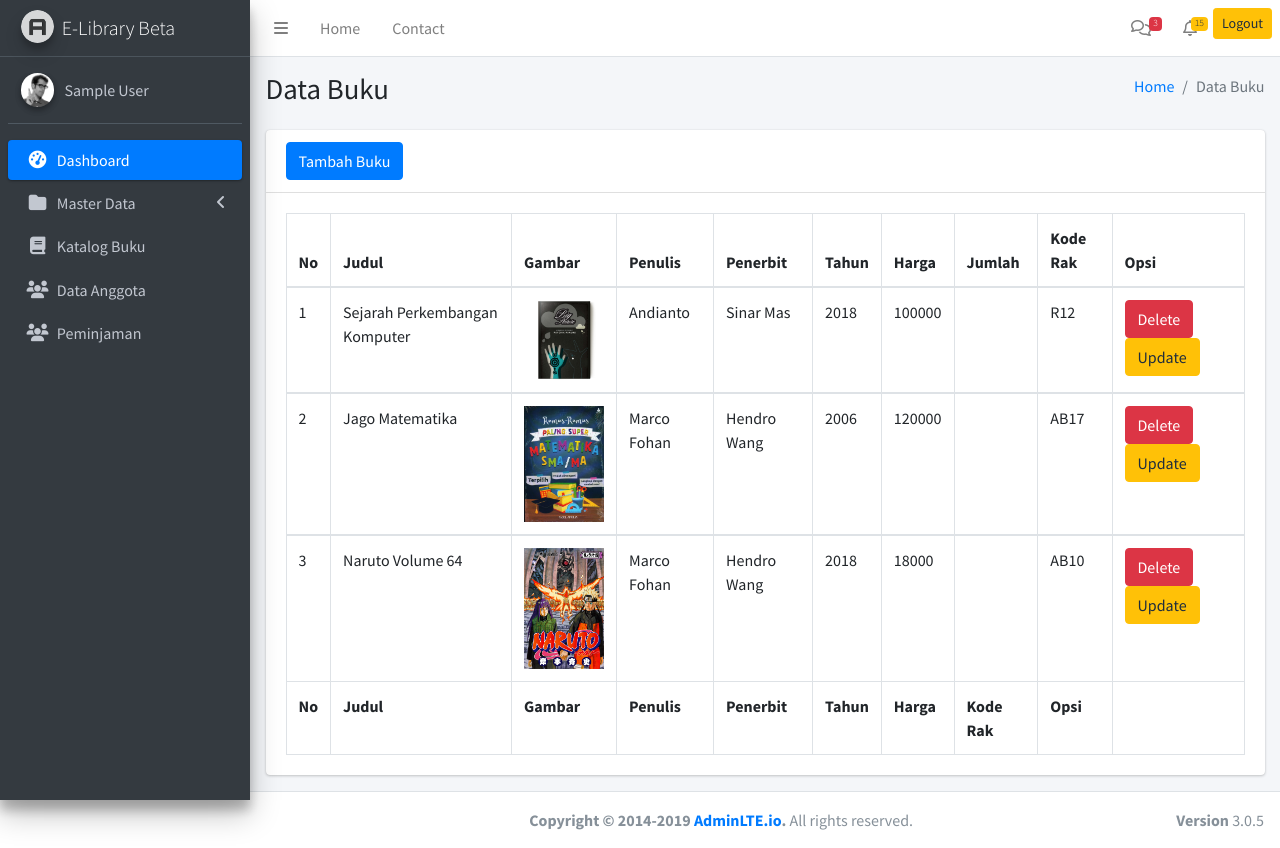
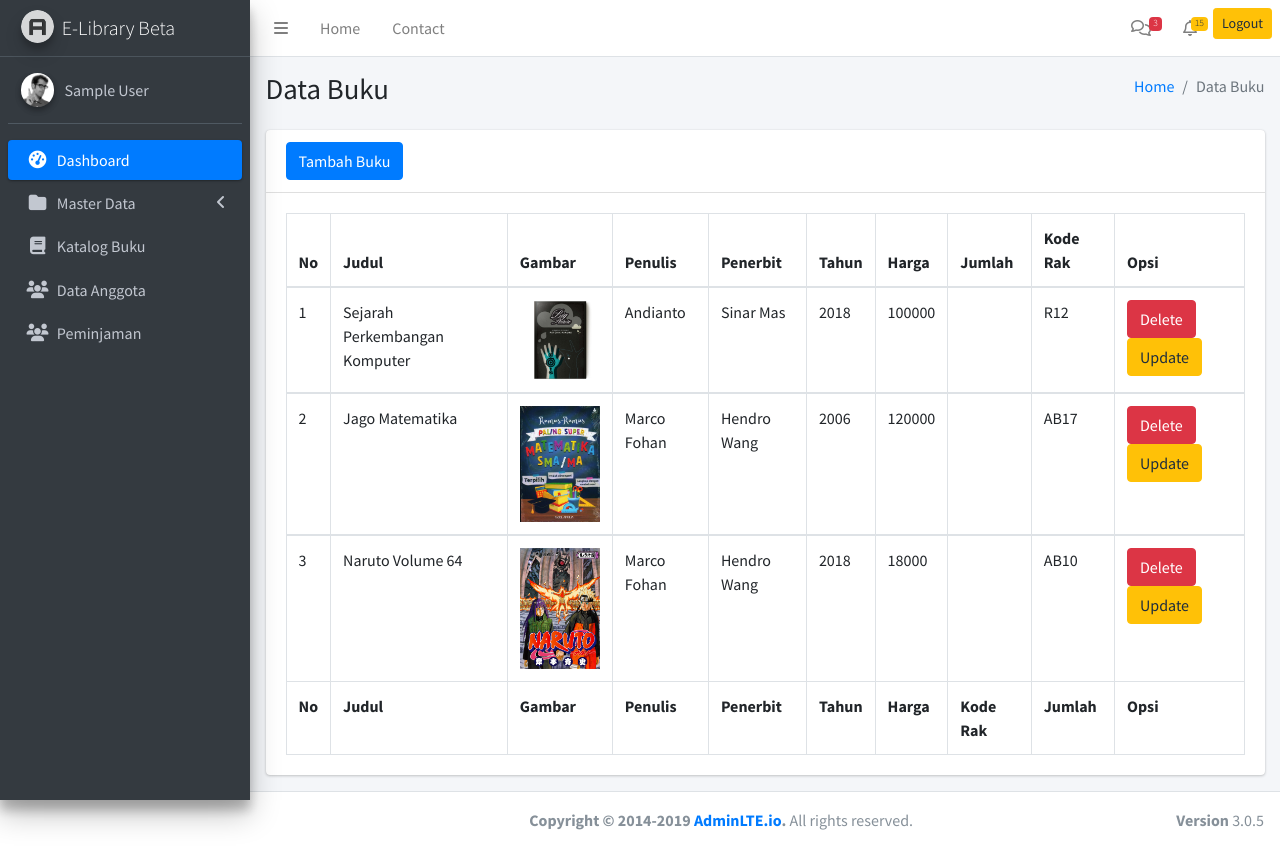
Before and after one commit to rpebs/E-Library, a PHP site: page /layout/data_buku.php in a window 1280 px wide. Run offline with PHP 8.4, Linux system fonts and the light colour scheme; the visitor is signed in with stand-in values (Sample User, id 1); data comes from the database, SQL or seed files in the repository; data that the repository does not hold is empty; some libraries are stand-ins or nearby versions.

Commit message:
Update data_buku.php

```diff
--- a/layout/data_buku.php
+++ b/layout/data_buku.php
@@ -94,6 +94,7 @@ $join = mysqli_query($koneksi, "SELECT * FROM t_buku INNER JOIN t_penulis ON t_b
                     <th>Tahun</th>
                     <th>Harga</th>
                     <th>Kode Rak</th>
+                    <th>Jumlah</th>
                     <th>Opsi</th>
                   </tr>
                 </tfoot>
```
